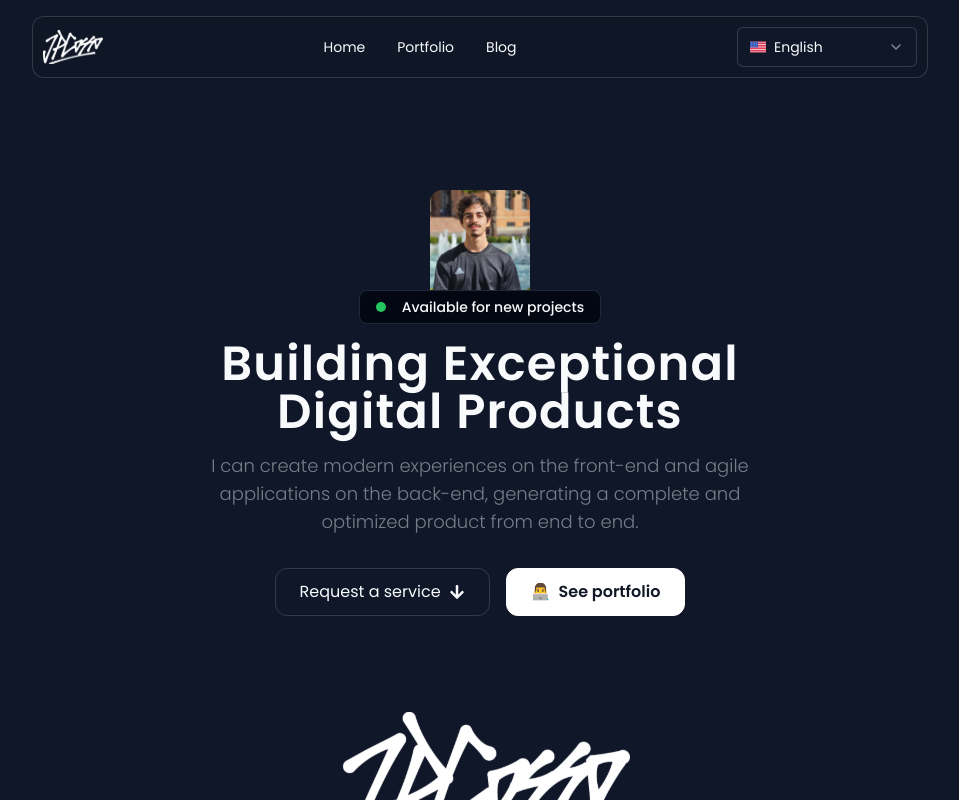
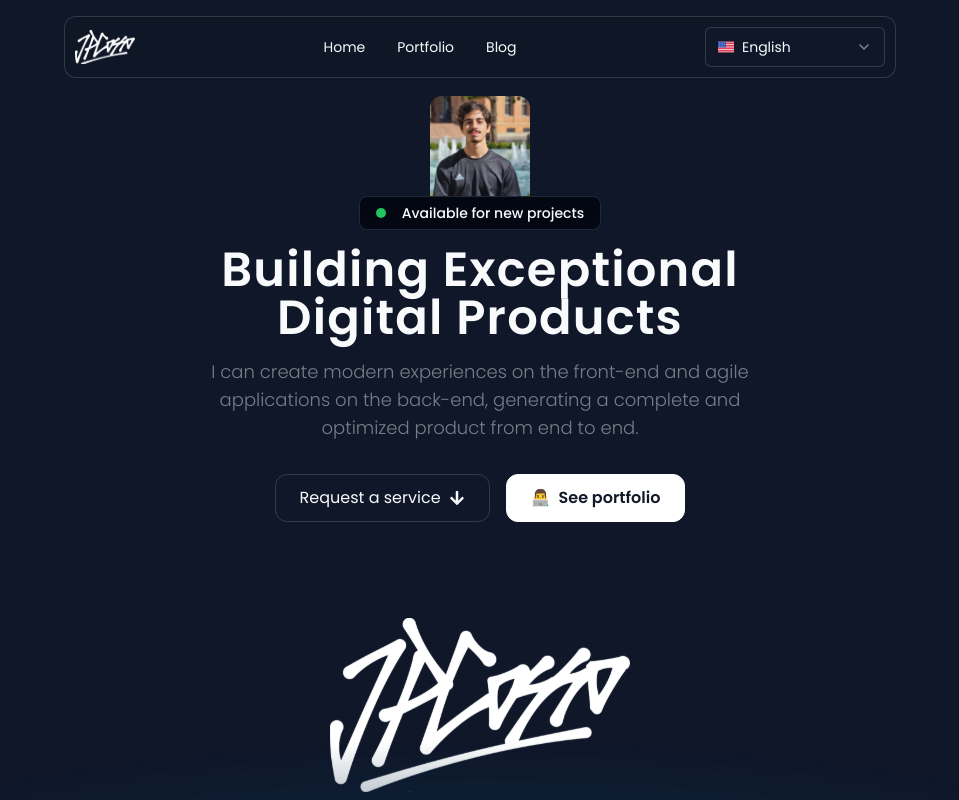
Before and after one commit to joaopedrocosso/personal-website, a Next.js app: page / in a window 1280 px wide. Shown: the top 800 px of the page, without its empty margins (160-1119 px from the left). Built offline with nearby package versions, Linux system fonts and the light colour scheme.

Commit message:
feat: Header

```diff
--- a/components/Header.tsx
+++ b/components/Header.tsx
@@ -14,12 +14,12 @@ const Header = () => {
   }
 
   return (
-    <header className='z-10 md:bg-transparent md:backdrop-blur-none backdrop-blur-sm bg-gray-900/50 py-4 sticky top-0 border-b border-white/15 md:border-none'>
-      <div className='container'>
-        <div className='flex md:bg-gray-900/50 md:backdrop-blur-sm justify-between items-center md:border border-white/15 md:p-2.5 rounded-xl max-w-4xl mx-auto'>
-            <Link href='/'>
-                <Logo width={60} height={34.79} />
-            </Link>
+    <header className='z-50 fixed top-0 left-0 w-full md:bg-transparent md:backdrop-blur-none backdrop-blur-sm bg-gray-900/50 py-4 border-b border-white/15 md:border-none'>
+      <div className='container mx-auto max-w-4xl'>
+        <div className='flex justify-between items-center md:bg-gray-900/50 md:backdrop-blur-sm md:border md:border-white/15 p-2.5 md:rounded-xl'>
+          <Link href='/'>
+              <Logo width={60} height={34.79} />
+          </Link>
 
           <div className='hidden md:block'>
             <nav className='flex gap-8 text-sm'>
```
